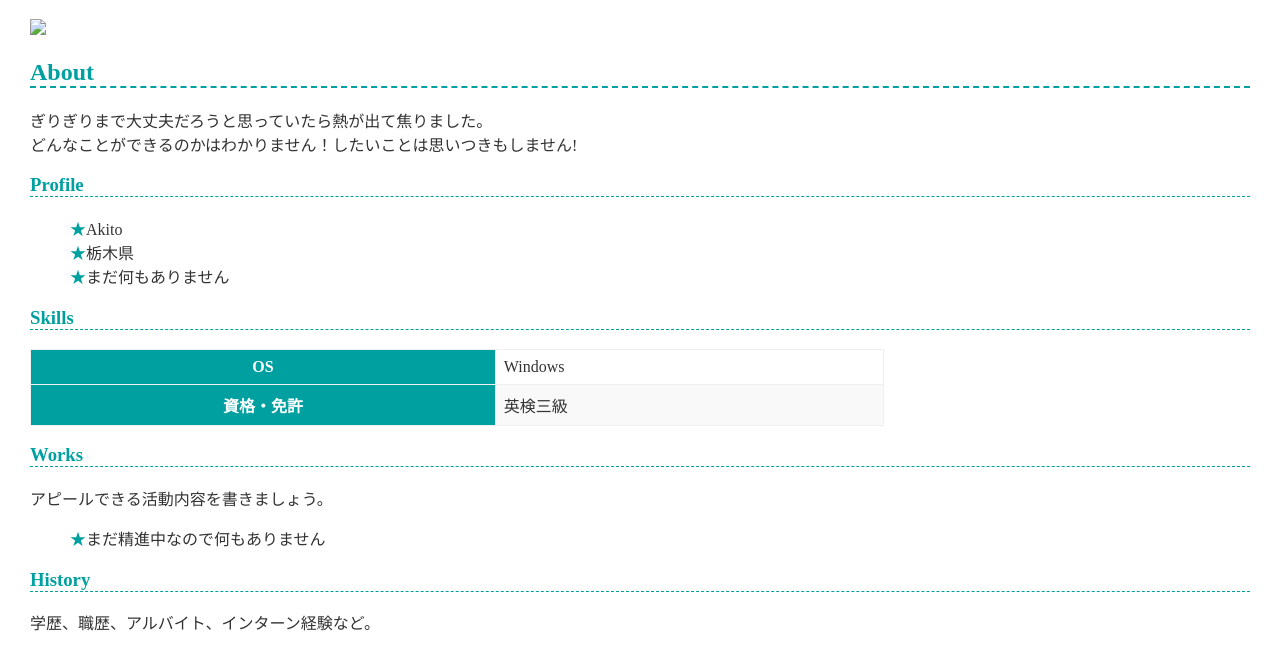
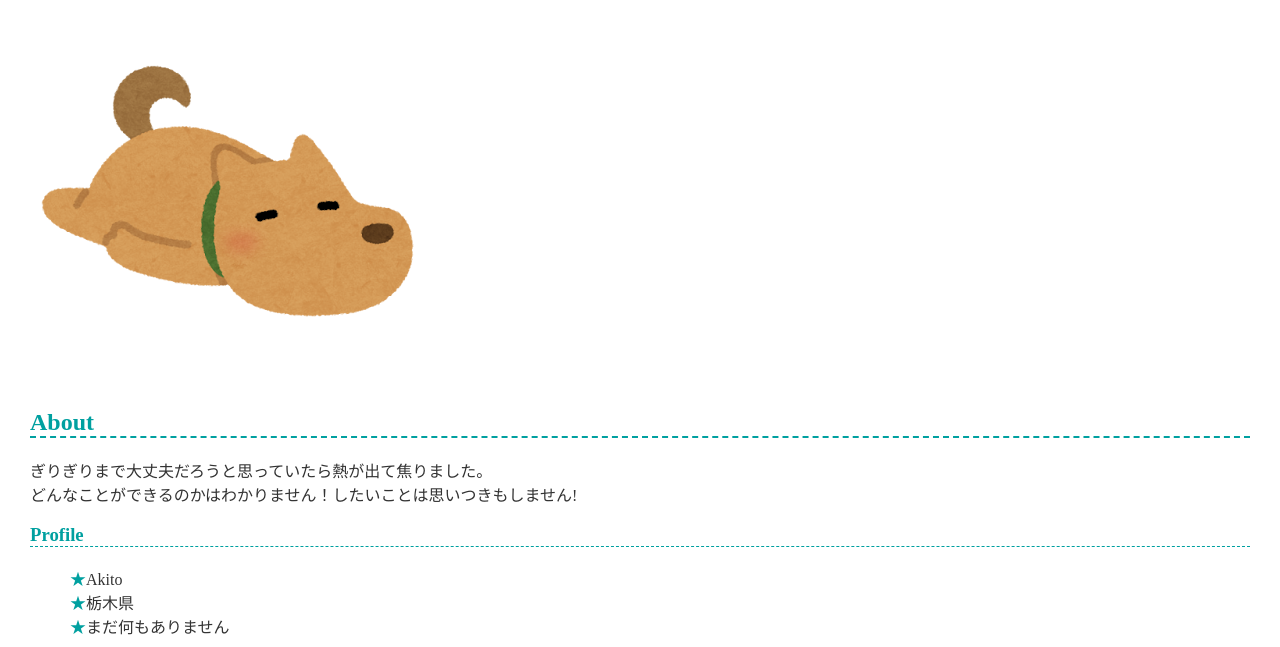
Before and after one commit to nemuizuhat/nemuizuhat.github.io, a plain HTML site: page index.html in a window 1280 px wide. Shown: the part 94-741 px from the top of the page. Drawn offline with Linux system fonts and the light colour scheme.

Commit message:
ポートフォリオに必要な情報を追加

```diff
--- a/index.html
+++ b/index.html
@@ -8,7 +8,7 @@
   </head>
   <body>
     <h1>Akito</h1>
-    <img src="pett_darui_dog">
+    <img src="pett_darui_dog.png">
     <h2>About</h2>
     <p>
       ぎりぎりまで大丈夫だろうと思っていたら熱が出て焦りました。<br>
```
